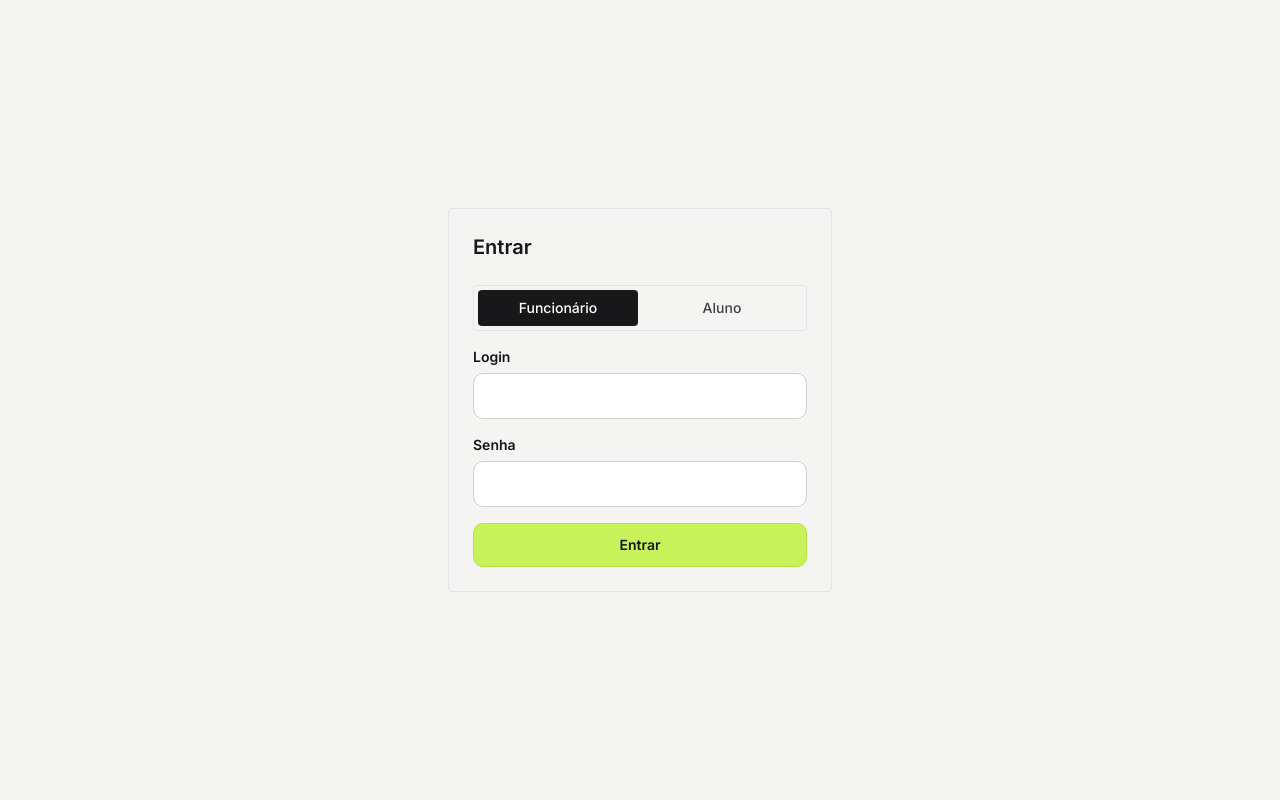
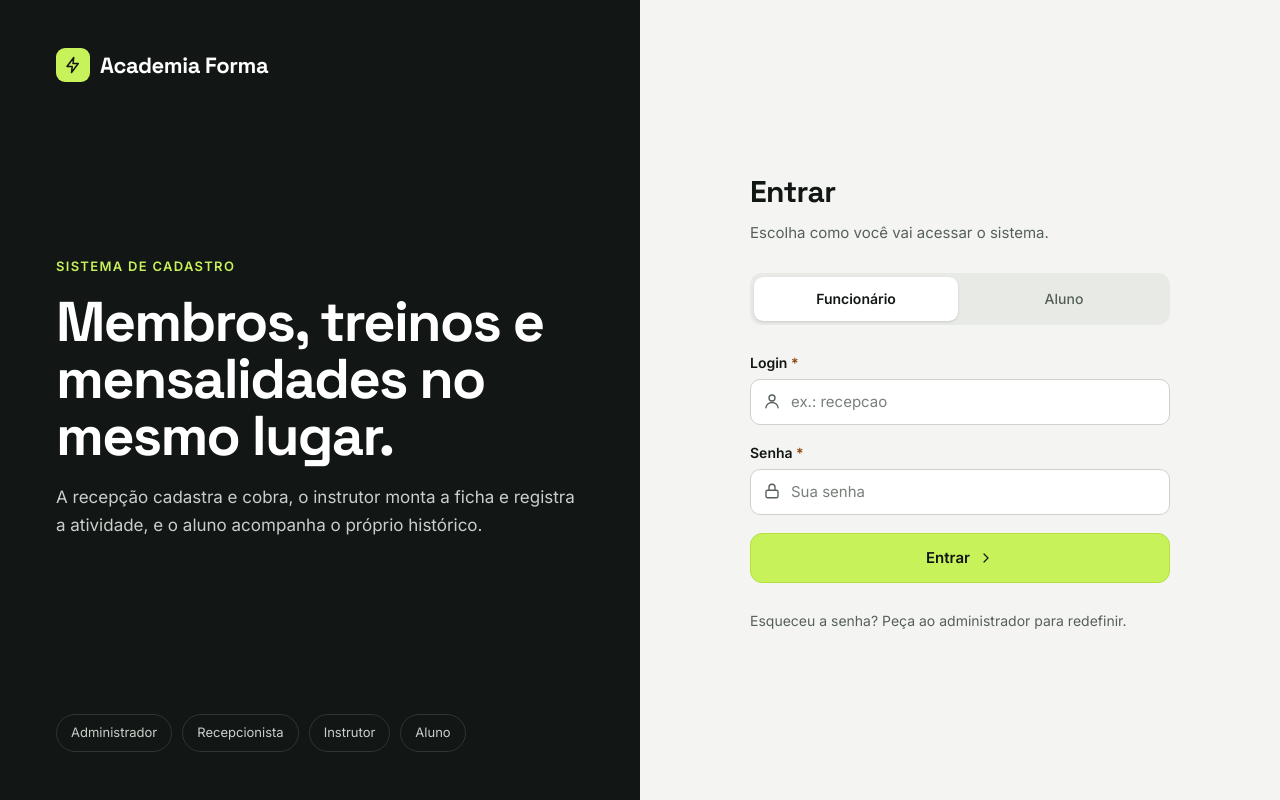
Before and after one commit to pedroszdev/A3-SistemaCadastroAcademia, a Next.js app in the folder apps/web/: page /login in a window 1280 px wide. Built offline with nearby package versions, Linux system fonts and the light colour scheme.

Commit message:
feat(auth): tela de login em duas colunas, como no design

```diff
--- a/apps/web/src/app/login/page.tsx
+++ b/apps/web/src/app/login/page.tsx
@@ -1,15 +1,48 @@
 import type { Metadata } from "next";
+import { Marca } from "@/components/layout/marca";
 import { FormLogin } from "@/features/auth/form-login";
 
 export const metadata: Metadata = { title: "Entrar · Academia" };
 
+const PERFIS = ["Administrador", "Recepcionista", "Instrutor", "Aluno"];
+
 export default function LoginPage() {
   return (
-    <main className="flex flex-1 items-center justify-center p-6">
-      <div className="w-full max-w-sm rounded border border-zinc-200 p-6">
-        <h1 className="mb-6 text-xl font-semibold text-zinc-900">Entrar</h1>
-        <FormLogin />
-      </div>
-    </main>
+    <div className="flex flex-1 flex-wrap">
+      <section className="flex flex-[1_1_480px] flex-col justify-between gap-12 bg-tinta px-6 py-12 text-white sm:px-14">
+        <Marca tamanho="grande" />
+        <div className="max-w-[520px]">
+          <p className="mb-4 text-[13px] font-semibold tracking-[0.1em] text-lima uppercase">
+            Sistema de cadastro
+          </p>
+          <p className="font-display text-4xl leading-[1.02] font-bold tracking-[-0.03em] sm:text-[56px]">
+            Membros, treinos e mensalidades no mesmo lugar.
+          </p>
+          <p className="mt-5 text-[17px] leading-relaxed text-suave-escuro">
+            A recepção cadastra e cobra, o instrutor monta a ficha e registra a atividade, e o
+            aluno acompanha o próprio histórico.
+          </p>
+        </div>
+        <ul aria-label="Perfis de acesso" className="flex flex-wrap gap-2.5">
+          {PERFIS.map((perfil) => (
+            <li
+              key={perfil}
+              className="rounded-full border border-tinta-borda px-3.5 py-2 text-[13px] text-suave-escuro"
+            >
+              {perfil}
+            </li>
+          ))}
+        </ul>
+      </section>
+      <main className="flex flex-[1_1_480px] items-center justify-center px-6 py-12">
+        <div className="flex w-full max-w-[420px] flex-col gap-7">
+          <div>
+            <h1 className="font-display text-[30px] font-bold tracking-[-0.02em]">Entrar</h1>
+            <p className="mt-2 text-[15px] text-suave">Escolha como você vai acessar o sistema.</p>
+          </div>
+          <FormLogin />
+        </div>
+      </main>
+    </div>
   );
 }
--- a/apps/web/src/features/auth/form-login.tsx
+++ b/apps/web/src/features/auth/form-login.tsx
@@ -2,6 +2,7 @@
 
 import { type FormEvent, type KeyboardEvent, useState } from "react";
 import { Button } from "@/components/ui/button";
+import { Icone } from "@/components/ui/icone";
 import { Input } from "@/components/ui/input";
 import { apenasDigitos, mascaraCpf } from "@/lib/format";
 import { ROTA_ALUNO, ROTA_INICIAL } from "@/lib/protecao-rotas";
@@ -76,11 +77,11 @@ export function FormLogin() {
   }
 
   return (
-    <>
+    <div className="flex flex-col gap-7">
       <div
         role="tablist"
         aria-label="Tipo de acesso"
-        className="mb-4 grid grid-cols-2 gap-1 rounded border border-zinc-200 p-1"
+        className="grid grid-cols-2 gap-1 rounded-xl bg-fundo-3 p-1"
       >
         {ABAS.map((item) => (
           <button
@@ -94,10 +95,10 @@ export function FormLogin() {
             disabled={enviando}
             onClick={() => trocarAba(item.aba)}
             onKeyDown={aoTeclarNaAba}
-            className={`rounded px-3 py-2 text-sm font-medium ${
+            className={`min-h-11 cursor-pointer rounded-[9px] text-sm ${
               aba === item.aba
-                ? "bg-zinc-900 text-white"
-                : "text-zinc-700 hover:bg-zinc-100"
+                ? "bg-white font-semibold text-tinta shadow-sm"
+                : "font-medium text-suave hover:text-tinta"
             }`}
           >
             {item.rotulo}
@@ -110,26 +111,40 @@ export function FormLogin() {
         role="tabpanel"
         aria-labelledby={ABAS.find((item) => item.aba === aba)?.id}
         onSubmit={aoEnviar}
-        className="flex flex-col gap-4"
+        className="flex flex-col gap-[18px]"
       >
         {aba === "ALUNO" ? (
           <Input
             rotulo="CPF"
             name="cpf"
+            icone="usuario"
+            obrigatorio
             inputMode="numeric"
             autoComplete="username"
             placeholder="000.000.000-00"
+            ajuda="Só números ou com pontos e traço."
             value={cpf}
             onChange={(e) => setCpf(mascaraCpf(e.target.value))}
             required
           />
         ) : (
-          <Input rotulo="Login" name="login" autoComplete="username" required />
+          <Input
+            rotulo="Login"
+            name="login"
+            icone="usuario"
+            obrigatorio
+            placeholder="ex.: recepcao"
+            autoComplete="username"
+            required
+          />
         )}
         <Input
           rotulo="Senha"
           name="senha"
           type="password"
+          icone="cadeado"
+          obrigatorio
+          placeholder="Sua senha"
           autoComplete="current-password"
           required
         />
@@ -138,10 +153,19 @@ export function FormLogin() {
             {erro}
           </p>
         )}
-        <Button type="submit" disabled={enviando}>
+        <Button type="submit" disabled={enviando} className="min-h-[50px] rounded-xl text-[15px] font-bold">
           {enviando ? "Entrando…" : "Entrar"}
+          <Icone nome="proximo" tamanho={16} />
         </Button>
       </form>
-    </>
+      {aba === "ALUNO" ? (
+        <p className="rounded-xl bg-lima-fundo px-4 py-3.5 text-sm leading-relaxed text-lima-texto">
+          O acesso do aluno é liberado pela recepção no cadastro. Se ainda não tem senha, fale
+          com a recepção.
+        </p>
+      ) : (
+        <p className="text-sm text-suave">Esqueceu a senha? Peça ao administrador para redefinir.</p>
+      )}
+    </div>
   );
 }
```
